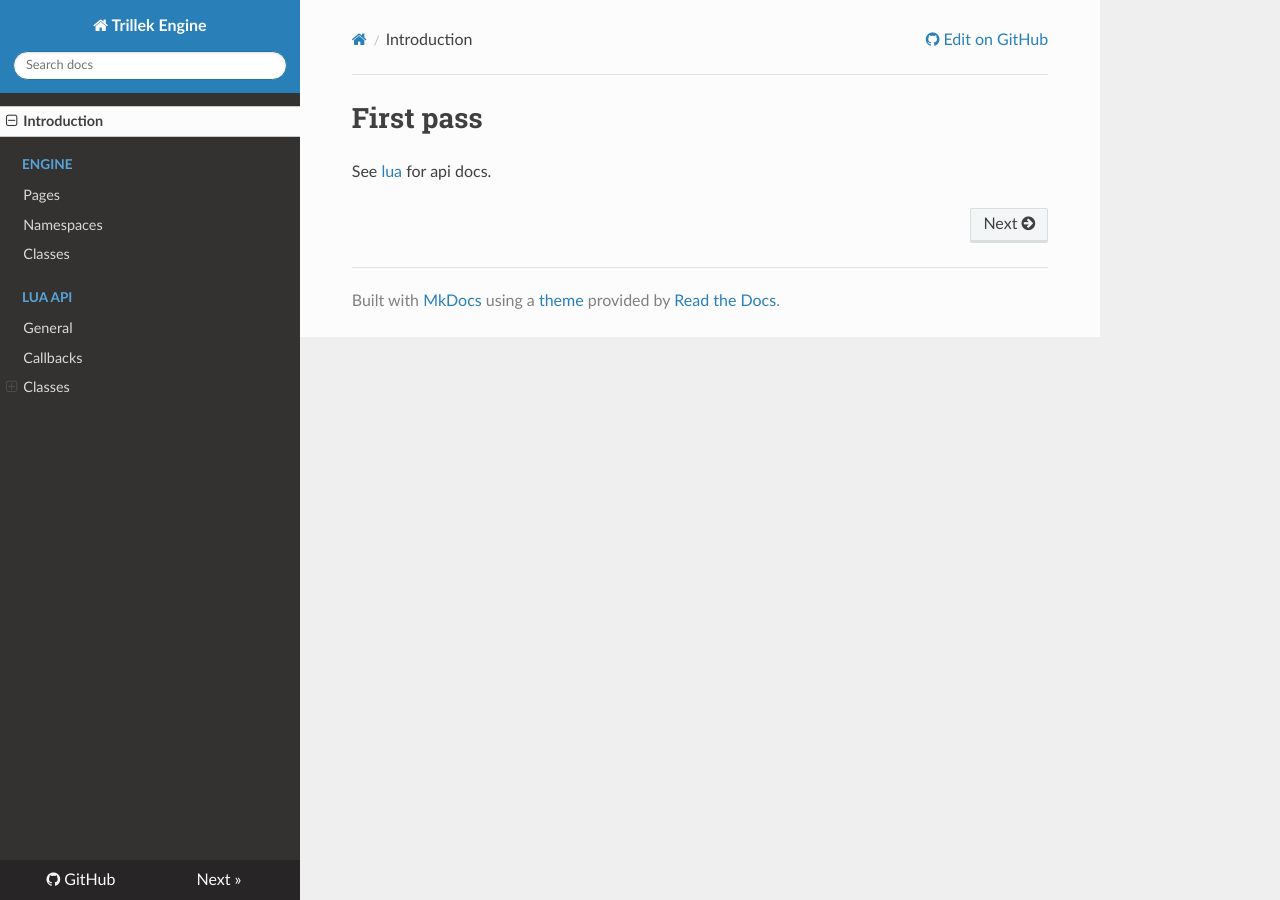
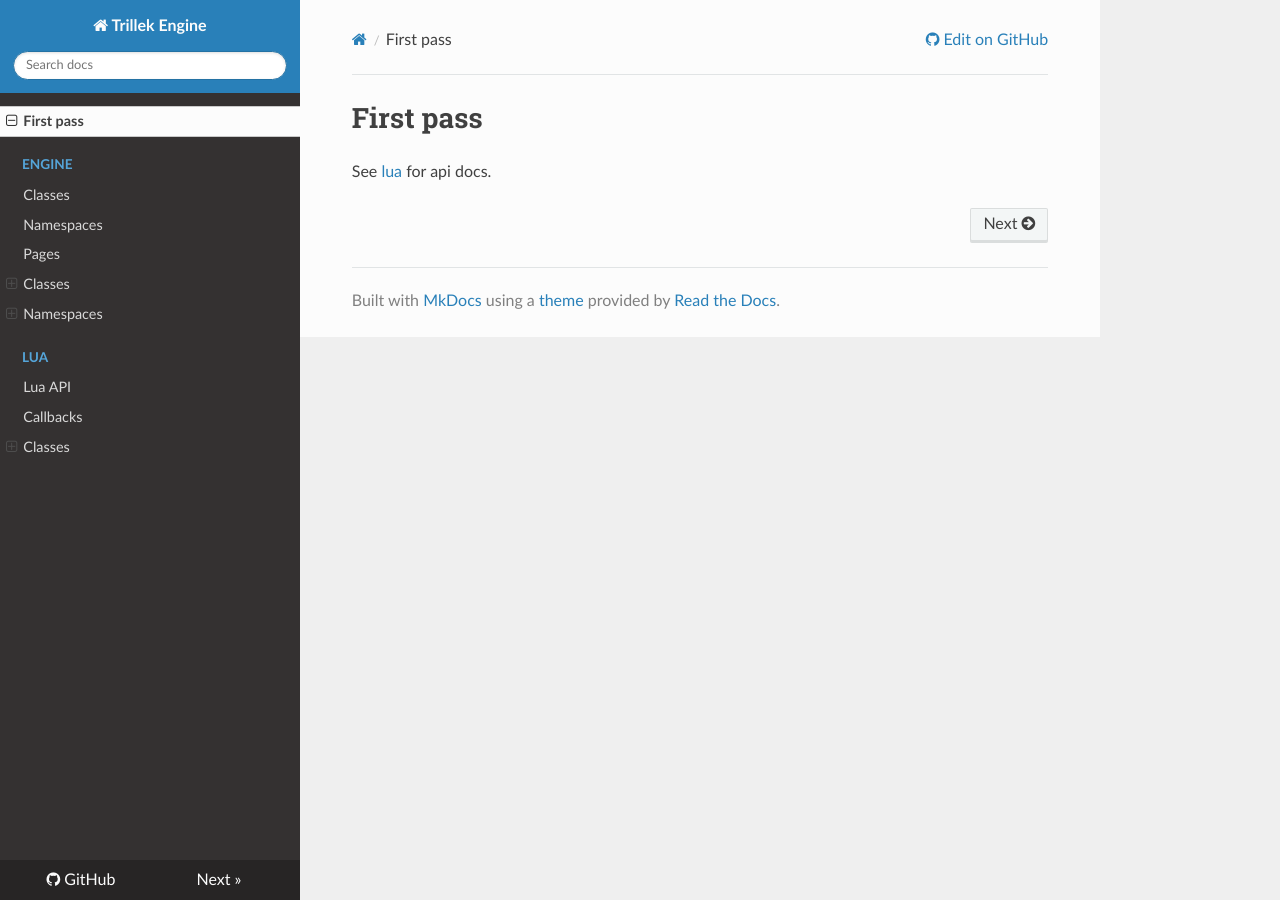
Before and after one commit to trillek-team/tec, an MkDocs documentation site: the page built from docs/index.md, in a window 1280 px wide. Built offline with MkDocs 1.6.1, drawn with Linux system fonts in a browser that asks for light colours; nearby versions of some CDN libraries; some of the changed lines change nothing that is shown.

Commit message:
Removed manual mkdocs navigation

```diff
--- a/mkdocs.yml
+++ b/mkdocs.yml
@@ -3,14 +3,3 @@ repo_url: https://github.com/trillek-team/tec
 theme: readthedocs
 markdown_extensions:
   - admonition
-nav:
-  - Introduction: 'index.md'
-  - Engine:
-    - Pages: 'engine/index_pages.md'
-    - Namespaces: 'engine/index_namespaces.md'
-    - Classes: 'engine/index_classes.md'
-  - Lua API:
-    - General: 'lua/index.md'
-    - Callbacks: 'lua/callbacks.md'
-    - Classes:
-        client_connection_info: 'lua/classes/client_connection_info.md'
```
Also changed, not shown: 1 other file.
